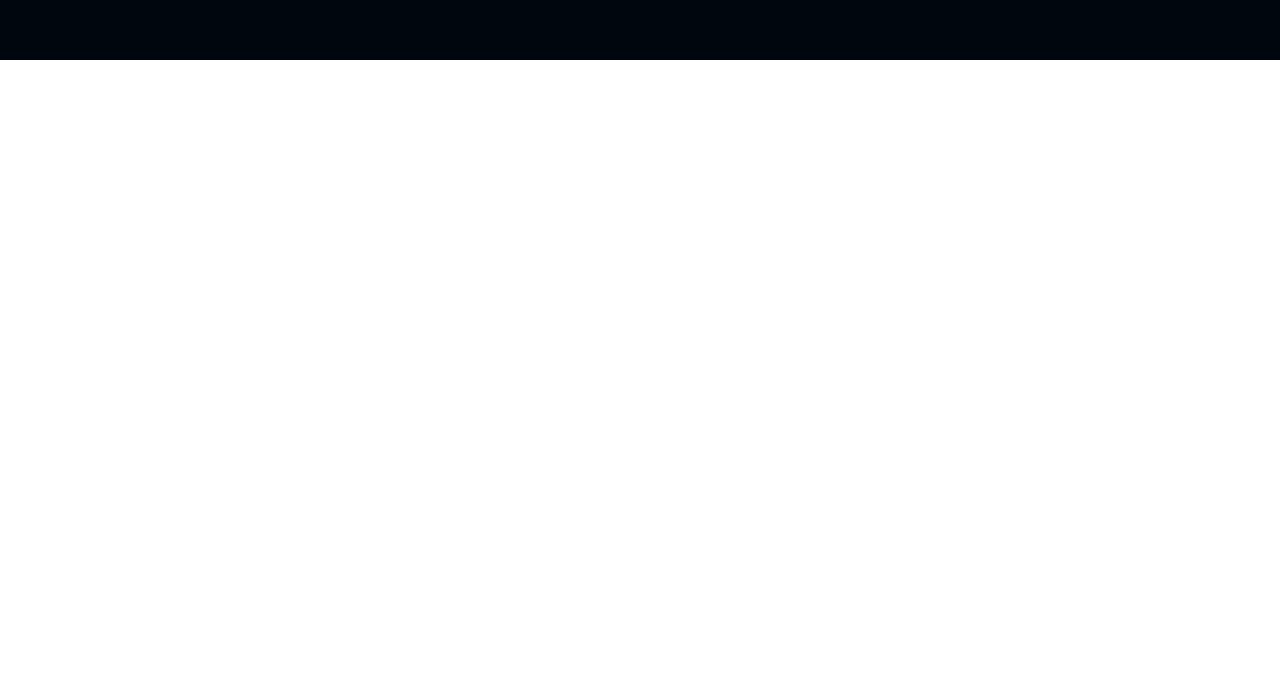
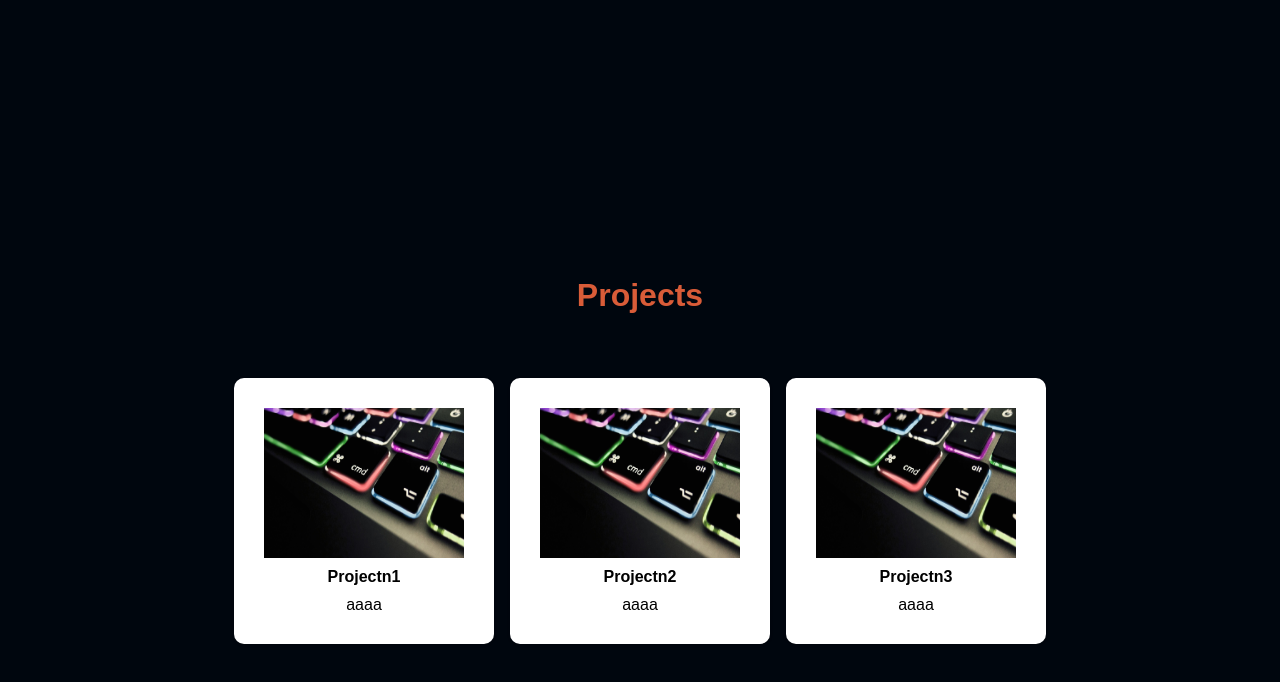
Before and after one commit to dnocentini/portfolio-app, a React (Create React App) app: page / in a window 1280 px wide. Shown: the part 1590-2272 px from the top of the page. Before the commit the page ends 1650 px from the top, so only its background shows below. Built offline with nearby package versions, Linux system fonts and the light colour scheme; a web font is replaced by a local one.

Commit message:
create and style Projects section

```diff
--- /dev/null
+++ b/src/components/Projects/ProjectsElem.js
@@ -0,0 +1,82 @@
+import styled from "styled-components";
+
+export const ProjectsContainer = styled.div`
+    height: 800px;
+    display: flex;
+    flex-direction: column;
+    justify-content: center;
+    align-items: center;
+    background: #00060e;
+
+    @media screen and (max-width: 768px) {
+        height: 1100px;
+    };
+
+    media screen and (max-width: 480px) {
+        height: 1300px;
+    };
+`;
+
+export const ProjectsWrapper = styled.div`
+    max-width: 1000px;
+    margin: 0 auto;
+    display: grid;
+    grid-template-columns: 1fr 1fr 1fr;
+    align-items: center;
+    grid-gap: 16px;
+    padding: 0 50px;
+
+    @media screen and (max-width: 1000px) {
+        grid-template-columns: 1fr 1fr;
+    };
+
+    @media screen and (max-width: 768px) {
+        grid-template-columns: 1fr;
+        padding: 0 20px;
+    };
+`;
+
+export const ProjectsCard = styled.div`
+    background: #fff;
+    display: flex;
+    flex-direction: column;
+    justify-content: flex-start;
+    align-items: center;
+    border-radius: 10px;
+    max-height: 340px;
+    padding: 30px;
+    box-shadow: 0 1px 3px rgba(0,0,0,0.2);
+    transition: all 0.2s ease-in-out;
+
+    &:hover {
+        transform: scale(1.02);
+        transition: all 0.2s ease-in-out;
+        cursor: pointer;
+    };
+`;
+
+export const ProjectsImg = styled.img`
+    height: 150px;
+    width: 200px;
+    margin-bottom: 10px;
+`;
+
+export const ProjectsH1 = styled.h1`
+    font-size: 2rem;
+    color: #d95c38;
+    margin-bottom: 64px;
+
+    @media screen and (max-width: 480px) {
+        font-size: 2rem;
+    };
+`;
+
+export const ProjectsH2 = styled.h2`
+    font-size: 1rem;
+    margin-bottom: 10px;
+`;
+
+export const ProjectsP = styled.p`
+    font-size: 1rem;
+    text-align: center;
+`;
--- /dev/null
+++ b/src/components/Projects/index.js
@@ -0,0 +1,40 @@
+import React from 'react';
+import img1 from '../../images/imgP1.jpeg';
+import img2 from '../../images/imgP1.jpeg';
+import img3 from '../../images/imgP1.jpeg';
+import {
+    ProjectsContainer,
+    ProjectsH1,
+    ProjectsWrapper,
+    ProjectsCard,
+    ProjectsImg,
+    ProjectsH2,
+    ProjectsP
+} from './ProjectsElem'
+
+const Projects = () => {
+    return (
+        <ProjectsContainer id="projects">
+            <ProjectsH1>Projects</ProjectsH1>
+            <ProjectsWrapper>
+                <ProjectsCard>
+                    <ProjectsImg src={img1}/>
+                    <ProjectsH2>Projectn1</ProjectsH2>
+                    <ProjectsP>aaaa</ProjectsP>
+                </ProjectsCard>
+                <ProjectsCard>
+                    <ProjectsImg src={img2}/>
+                    <ProjectsH2>Projectn2</ProjectsH2>
+                    <ProjectsP>aaaa</ProjectsP>
+                </ProjectsCard>
+                <ProjectsCard>
+                    <ProjectsImg src={img3}/>
+                    <ProjectsH2>Projectn3</ProjectsH2>
+                    <ProjectsP>aaaa</ProjectsP>
+                </ProjectsCard>
+            </ProjectsWrapper>
+        </ProjectsContainer>
+    )
+}
+
+export default Projects;
--- a/src/components/Sidebar/index.js
+++ b/src/components/Sidebar/index.js
@@ -20,7 +20,7 @@ const Sidebar = ({isOpen, toggle}) => {
                 <SidebarMenu>
                     <SidebarLink to="home" onClick={toggle}>Home</SidebarLink>
                     <SidebarLink to="about" onClick={toggle}>About</SidebarLink>
-                    <SidebarLink to="project" onClick={toggle}>Project</SidebarLink>
+                    <SidebarLink to="projects" onClick={toggle}>Projects</SidebarLink>
                     <SidebarLink to="contact" onClick={toggle}>Contact</SidebarLink>
                 </SidebarMenu>
                 <SideBtnWrap>
--- a/src/pages/index.js
+++ b/src/pages/index.js
@@ -4,6 +4,7 @@ import Navbar from '../components/Navbar';
 import HeroSection from '../components/HeroSection';
 import InfoSection from '../components/InfoSection';
 import { homeObjOne } from '../components/InfoSection/Data';
+import Projects from '../components/Projects';
 
 const Home = () => {
     const [isOpen, setIsOpen] = useState(false);
@@ -18,6 +19,7 @@ const Home = () => {
             <Navbar toggle={toggle} />
             <HeroSection />
             <InfoSection {...homeObjOne} />
+            <Projects />
         </>
     )
 }
```
Also changed, not shown: src/images/imgP1.jpeg (added).
